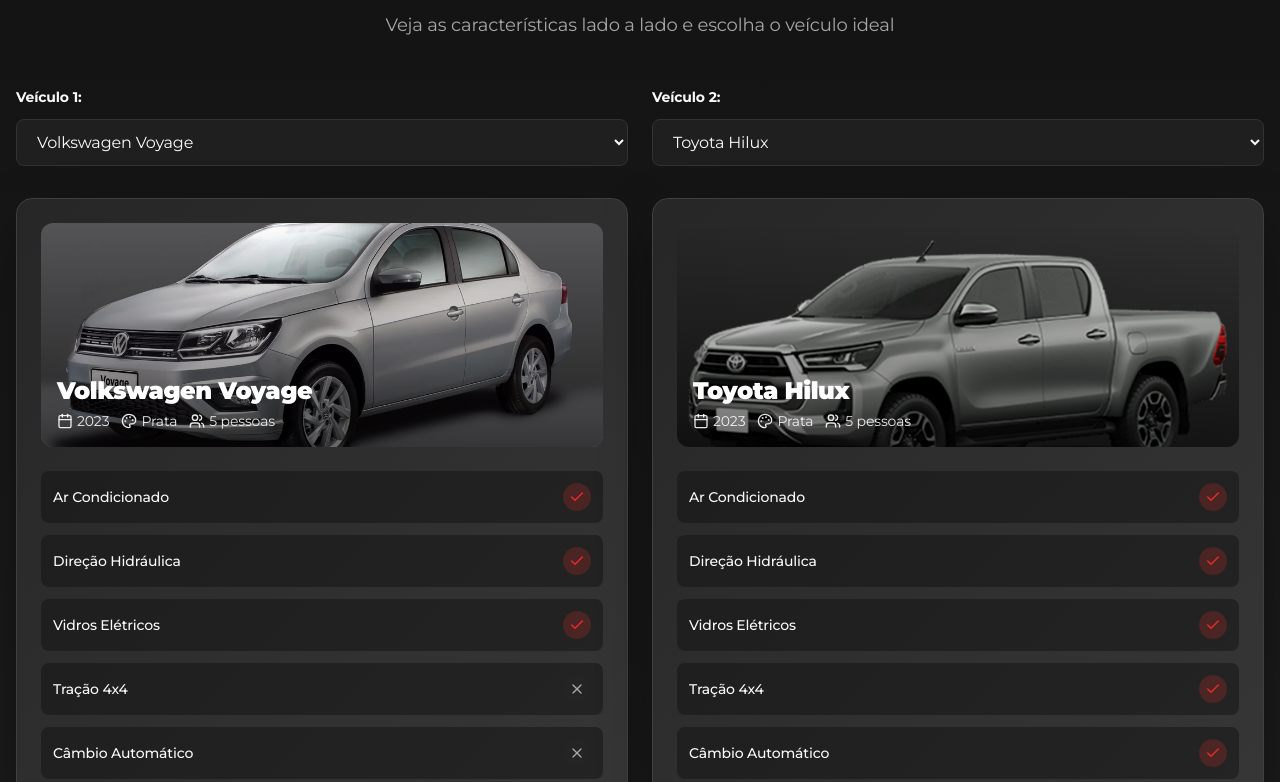
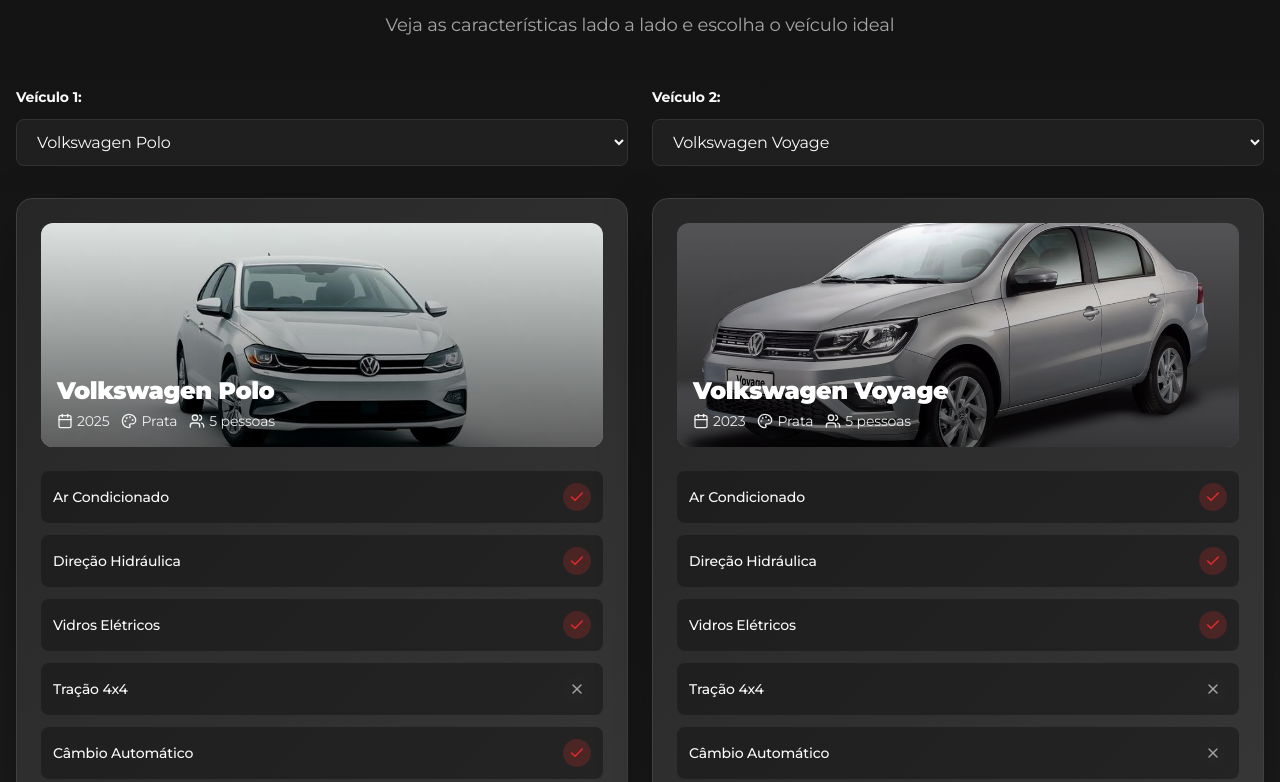
Before and after one commit to exnova526-del/lapa-solutions-web-53514, a React (Vite) app: page / in a window 1280 px wide. Shown: the part 4078-4860 px from the top of the page. Built offline with nearby package versions, Linux system fonts and the light colour scheme; the HTML template or start-up script is replaced by a standard one.

Commit message:
Add Polo to comparisons

```diff
--- a/src/components/VehicleComparison.tsx
+++ b/src/components/VehicleComparison.tsx
@@ -7,9 +7,25 @@ import hiluxImg from "@/assets/hilux.jpg";
 import corollaImg from "@/assets/corolla.jpg";
 import sw4Img from "@/assets/sw4-edited.jpg";
 import stradaImg from "@/assets/strada.jpg";
+import poloImg from "@/assets/polo.jpg";
 
 const VehicleComparison = () => {
   const veiculos = [
+    {
+      nome: "Volkswagen Polo",
+      imagem: poloImg,
+      ano: "2025",
+      cor: "Prata",
+      passageiros: 5,
+      caracteristicas: {
+        arCondicionado: true,
+        direcaoHidraulica: true,
+        vidrosEletricos: true,
+        tracao4x4: false,
+        automatico: true,
+        multimidia: true,
+      }
+    },
     {
       nome: "Volkswagen Voyage",
       imagem: voyageImg,
```
